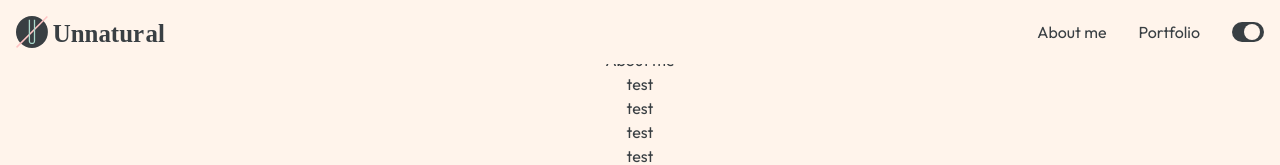
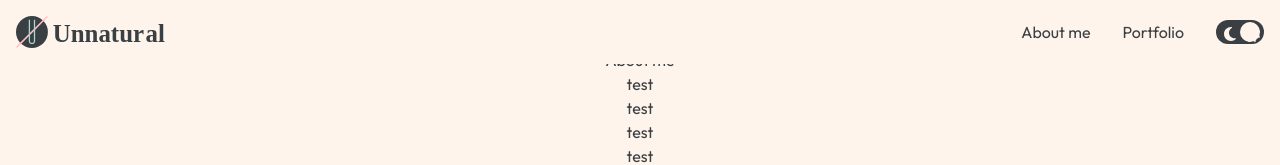
Before and after one commit to h00x/Unnatural-frontend, a Next.js app: page /about in a window 1280 px wide. Shown: the top 165 px of the page. Built offline with nearby package versions, Linux system fonts and the light colour scheme.

Commit message:
Optimize dark mode

```diff
--- a/components/button-simple.js
+++ b/components/button-simple.js
@@ -2,10 +2,10 @@ import Link from "next/link";
 import { FontAwesomeIcon } from '@fortawesome/react-fontawesome'
 import { faArrowRightLong } from '@fortawesome/free-solid-svg-icons'
 
-export default function ButtonSimple({ children, href }) {
+export default function ButtonSimple({ children, href, darkMode = true }) {
     return (
         <Link href={href}>
-            <a className="text-myGray-500 hover:border-b-2 border-myGray-500 dark:text-creme-500 dark:border-creme-500"><span className="mr-2"><FontAwesomeIcon icon={faArrowRightLong} /></span> {children}</a>
+            <a className={`text-myGray-500 hover:border-b-2 border-myGray-500 transition-colors duration-500 ease-in-out ${darkMode ? 'dark:text-creme-500 dark:border-creme-500' : ''}`}><span className="mr-2"><FontAwesomeIcon icon={faArrowRightLong} /></span> {children}</a>
         </Link>
     )
 }
--- a/components/button.js
+++ b/components/button.js
@@ -1,10 +1,10 @@
 import Link from "next/link";
 
-export default function Button({ children, href, icon }) {
+export default function Button({ children, href, icon, darkMode = true }) {
     return (
         <Link href={href}>
             <a
-                className="px-8 py-4 inline-block text-xl border-2 border-myGray-500 dark:border-creme-500 rounded-md text-myGray-500 dark:text-creme-500 hover:bg-myGray-500 dark:hover:bg-creme-500 hover:text-pink-500 dark:hover:text-myGray-500 transition-colors duration-500"
+                className={`px-8 py-4 inline-block text-xl border-2 border-myGray-500 rounded-md text-myGray-500 hover:bg-myGray-500 hover:text-pink-500 transition-colors duration-500 ${darkMode ? 'dark:text-creme-500 dark:hover:bg-creme-500 dark:hover:text-myGray-500 dark:border-creme-500' : ''}`}
             >
                 {icon ? <><span className="mr-4">{icon}</span> {children}</> : {children}}
             </a>
--- a/components/footer.js
+++ b/components/footer.js
@@ -8,9 +8,9 @@ export default function Footer() {
         <footer className="flex flex-col items-center justify-center w-full flex-1">
             <h2 className="md:text-8xl text-6xl font-bold text-center mb-16">Services<br />& Contact</h2>
             <div className="flex items-start flex-col md:flex-row w-full xl:w-2/3 px-8">
-                <div className="w-full md:w-1/2 bg-pink-500 dark:bg-pink-800 rounded-2xl p-14">
-                    <h3 className="text-3xl mb-4">I’m building digital experience and interface</h3>
-                    <p className="pb-8 mb-8 border-b-2 border-pink-600 dark:border-pink-900">Focused on digital design over these years I helped companies and growing startup build apps and websites of all sorts.</p>
+                <div className="w-full md:w-1/2 bg-pink-500 dark:bg-pink-800 rounded-2xl p-14 transition-colors duration-500 ease-in-out">
+                    <h3 className="text-3xl mb-4 transition-colors duration-500 ease-in-out">I’m building digital experience and interface</h3>
+                    <p className="pb-8 mb-8 border-b-2 border-pink-600 dark:border-pink-900 transition-colors duration-500 ease-in-out">Focused on digital design over these years I helped companies and growing startup build apps and websites of all sorts.</p>
                     <div className="text-right">
                         <ButtonSimple href="/about">Learn more about me</ButtonSimple>
                     </div>
--- a/components/navigation.js
+++ b/components/navigation.js
@@ -1,24 +1,28 @@
 import Link from "next/link";
 import MenuItem from "./menu-item";
+import { faSun, faMoon } from "@fortawesome/free-solid-svg-icons";
+import {FontAwesomeIcon} from "@fortawesome/react-fontawesome";
 
-export default function Navigation({ darkMode, setDarkMode }) {
+export default function Navigation({darkMode, setDarkMode}) {
     function Logo() {
         if (darkMode) {
-            return <img src="images/unnatural-logo-dark.svg" alt="Unnatural Logo" className="h-8" />;
+            return <img src="images/unnatural-logo-dark.svg" alt="Unnatural Logo" className="h-8"/>;
         }
 
-        return <img src="images/unnatural-logo-light.svg" alt="Unnatural Logo" className="h-8" />;
+        return <img src="images/unnatural-logo-light.svg" alt="Unnatural Logo" className="h-8"/>;
     }
 
     return (
-        <nav className="flex justify-between items-center w-full fixed top-0 p-4 bg-creme-500 dark:bg-myGray-500 z-40">
+        <nav
+            className="flex justify-between items-center w-full fixed top-0 p-4 bg-creme-500 dark:bg-myGray-500 z-40 transition-colors duration-500 ease-in-out">
             <Link href="/">
-                <a><Logo /></a>
+                <a><Logo/></a>
             </Link>
             <div className="flex items-center">
                 <MenuItem href="/about">About me</MenuItem>
                 <MenuItem href="/portfolio">Portfolio</MenuItem>
-                <div className="relative w-8 h-5 rounded-2xl bg-myGray-500 dark:bg-creme-500 cursor-pointer inline-block ml-8 transition-all duration-500 ease-in-out">
+                <div
+                    className="relative w-12 h-6 rounded-2xl bg-myGray-500 dark:bg-creme-500 cursor-pointer inline-block ml-8 transition-all duration-500 ease-in-out">
                     <input
                         type="checkbox"
                         name="darkMode"
@@ -27,8 +31,10 @@ export default function Navigation({ darkMode, setDarkMode }) {
                         className="absolute w-full h-full opacity-0 cursor-pointer z-50"
                     />
                     <span
-                        className="absolute top-0.5 left-3 dark:left-1 dark:bg-myGray-500 bg-creme-500 w-4 h-4 rounded-2xl transition-all duration-200 ease-in-out"
+                        className="absolute top-0.5 left-6 dark:left-1 dark:bg-myGray-500 bg-creme-500 w-5 h-5 rounded-2xl transition-all duration-200 ease-in-out z-20"
                     />
+                    <FontAwesomeIcon icon={faSun} className="text-creme-500 dark:text-myGray-500 text-xs absolute left-7 top-1.5" />
+                    <FontAwesomeIcon icon={faMoon} className="text-creme-500 dark:text-myGray-500 text-xs absolute left-2 top-1.5" />
                 </div>
             </div>
         </nav>
--- a/pages/index.js
+++ b/pages/index.js
@@ -21,7 +21,7 @@ export default function Home({ home }) {
     <Layout>
         <div className="flex flex-col items-center justify-center m-4 text-center rounded-xl home-content-container p-8 bg-riptide-500 dark:bg-myGray-500">
             <div className="z-20">
-                <p className="flex items-center justify-center text-4xl mb-2">
+                <p className="flex items-center justify-center text-4xl mb-2 transition-colors duration-500 ease-in-out">
                     { home.subtitle } <span className="text-base ml-4"><ButtonSimple href="/contact">Available for Remote Freelance Work</ButtonSimple></span>
                 </p>
 
@@ -30,7 +30,7 @@ export default function Home({ home }) {
                 </h1>
 
                 <div className="w-full flex justify-end">
-                    <p className="mb-12 md:w-1/3 w-full md:text-left">I help companies to design digital products and turn ideas into a functional and delightful experience. I’m focusing on working on interface and digital design – mainly building products, branding and websites.</p>
+                    <p className="mb-12 md:w-1/3 w-full md:text-left transition-colors duration-500 ease-in-out">I help companies to design digital products and turn ideas into a functional and delightful experience. I’m focusing on working on interface and digital design – mainly building products, branding and websites.</p>
                 </div>
                 <Button href="mailto:dave@unnatural.nl" icon={<FontAwesomeIcon icon={faPaperPlane} />}>dave@unnatural.nl</Button>
             </div>
--- a/styles/index.css
+++ b/styles/index.css
@@ -25,9 +25,4 @@
         z-index: 10;
         @apply rounded-xl;
     }
-
-    .dark .home-content-container::after {
-        opacity: 1;
-        mix-blend-mode: color-burn;
-    }
 }
```
